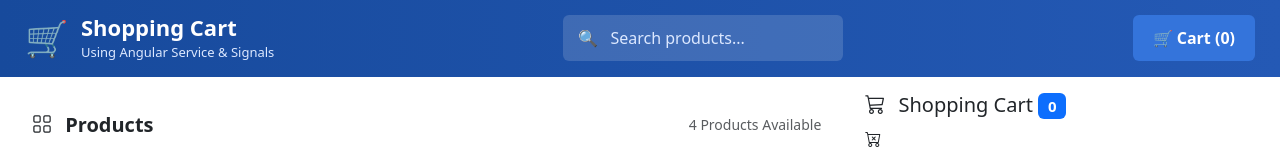
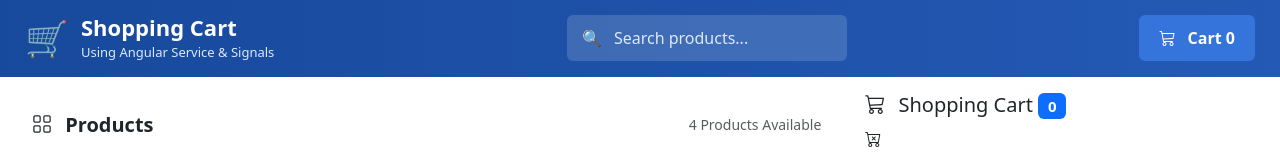
Before and after one commit to sakshamojha06/Shopping-Cart, an Angular app in the folder UI/: page / in a window 1280 px wide. Shown: the top 152 px of the page. Built offline with nearby package versions, Linux system fonts and the light colour scheme.

Commit message:
feat: update navbar to display dynamic cart count using CartService

```diff
--- a/UI/src/app/components/navbar/navbar.html
+++ b/UI/src/app/components/navbar/navbar.html
@@ -15,7 +15,8 @@
   </div>
 
   <button class="cart-button">
-    🛒 Cart (0)
+    <i class="bi bi-cart3 me-2"></i>
+    Cart {{ cartService.cartCount() }}
   </button>
 
 </nav>
--- a/UI/src/app/components/navbar/navbar.ts
+++ b/UI/src/app/components/navbar/navbar.ts
@@ -1,4 +1,5 @@
-import { Component } from '@angular/core';
+import { Component, inject } from '@angular/core';
+import { CartService } from '../../services/cart';
 
 @Component({
   imports: [],
@@ -6,4 +7,6 @@ import { Component } from '@angular/core';
   styleUrl: './navbar.css',
   templateUrl: './navbar.html',
 })
-export class Navbar {}
+export class Navbar {
+  cartService = inject(CartService);
+}
```
